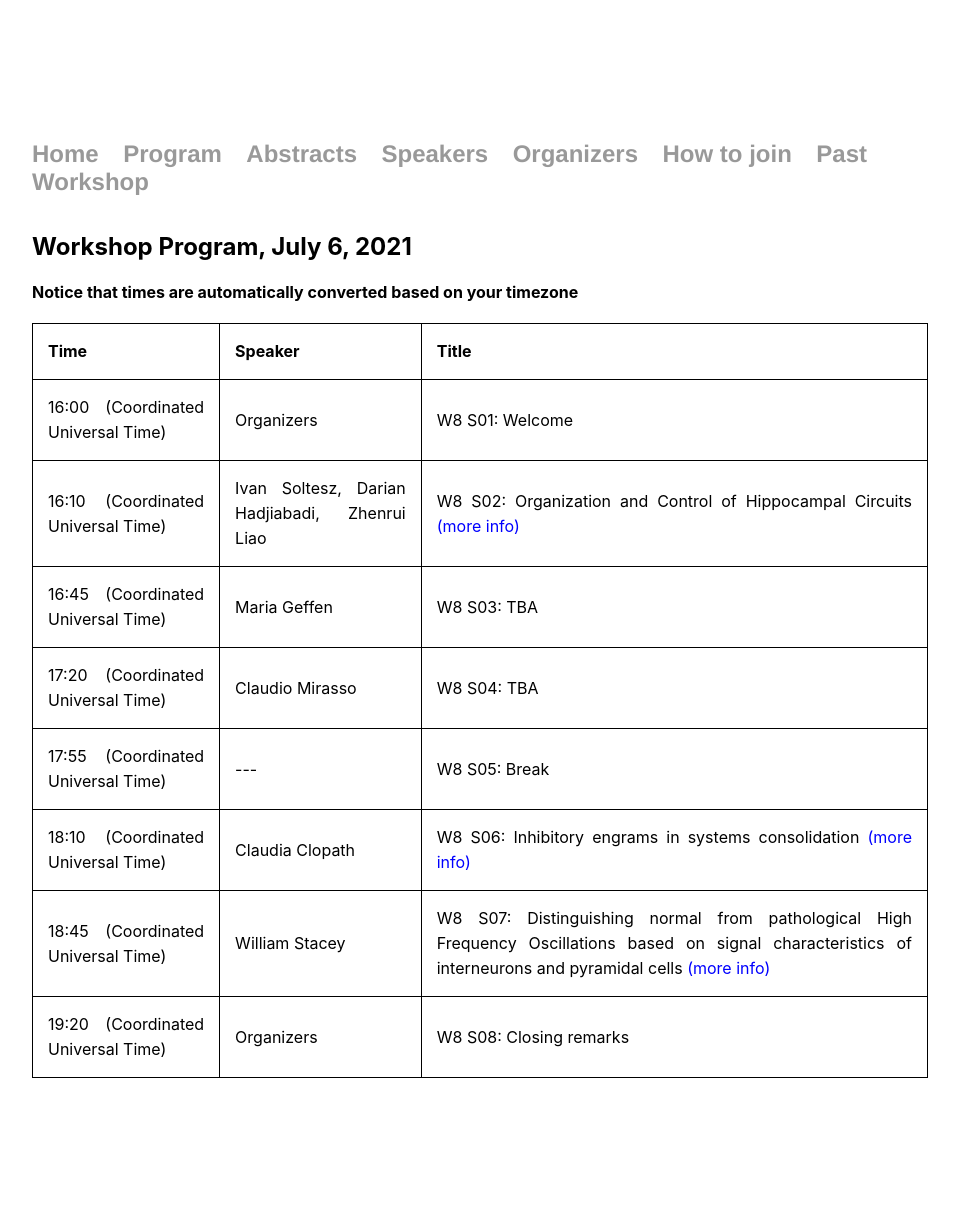
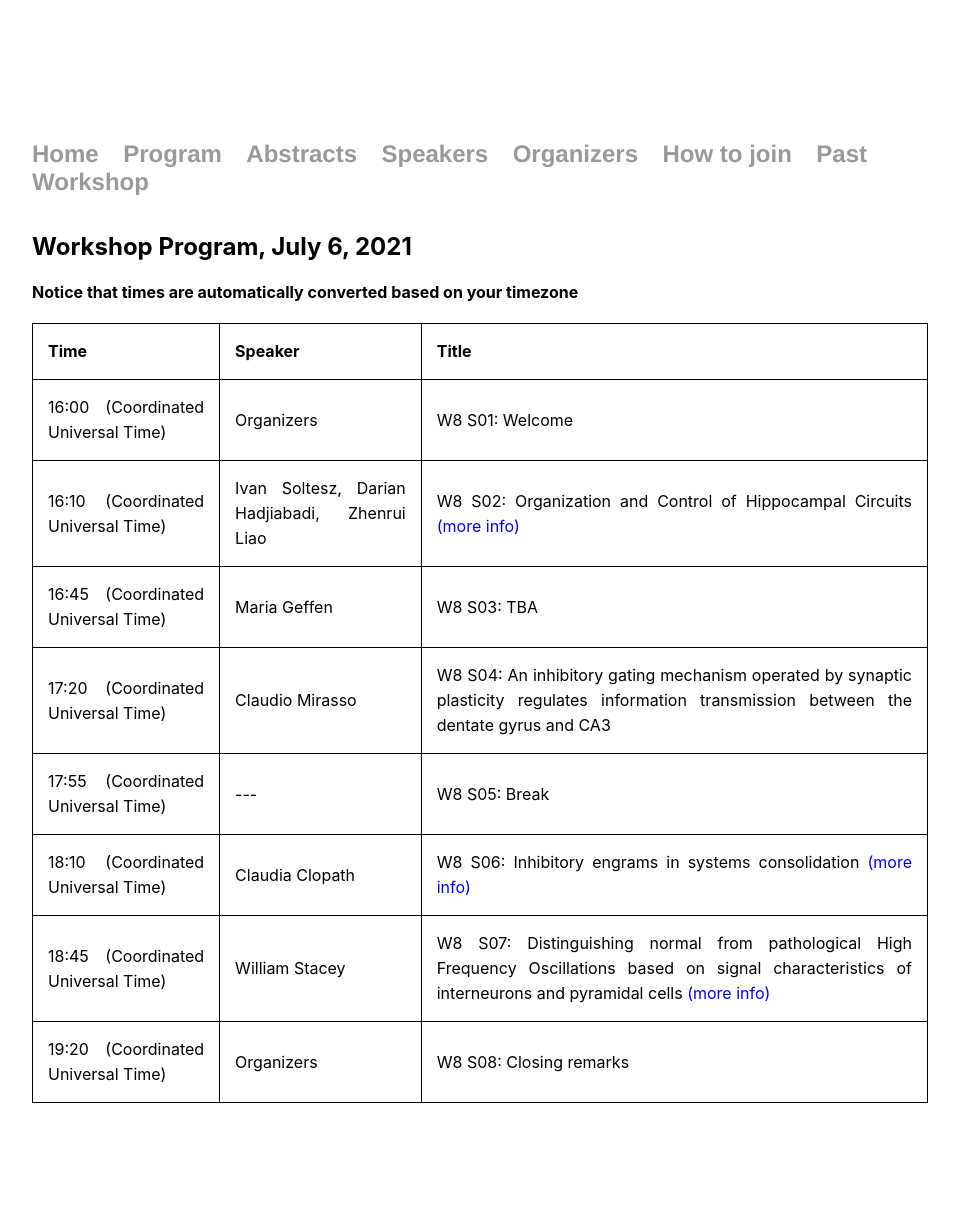
Before and after one commit to spirosChv/ocns2021interneurons, a Jekyll site: the page built from program/index.html, in a window 1280 px wide. Shown: the whole page, without its empty margins (160-1119 px from the left). Built offline with Jekyll 4.4.1, drawn with Linux system fonts in a browser that asks for light colours; before the commit the page ends 1202 px from its top, so only the background shows below that.

Commit message:
Update index.html

```diff
--- a/program/index.html
+++ b/program/index.html
@@ -48,7 +48,7 @@ title: Workshop Program
   <tr>
     <td><script type="text/javascript">localize("06/06/2021 05:20:00 PM"); </script></td>
     <td>Claudio Mirasso</td>
-    <td>W8 S04: TBA</td>
+    <td>W8 S04: An inhibitory gating mechanism operated by synaptic plasticity regulates information transmission between the dentate gyrus and CA3</td>
   </tr>
    <tr>
    <td><script type="text/javascript">localize("06/06/2021 05:55:00 PM"); </script></td>
```
